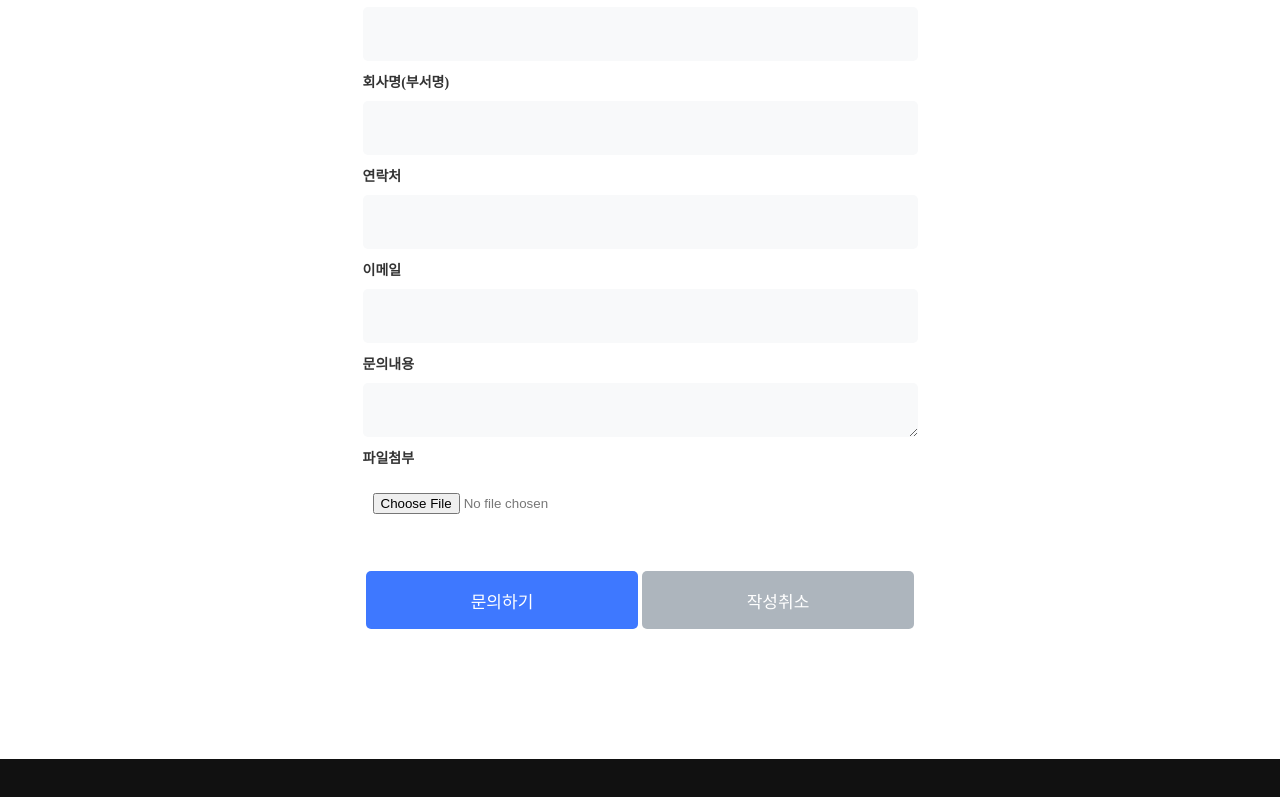
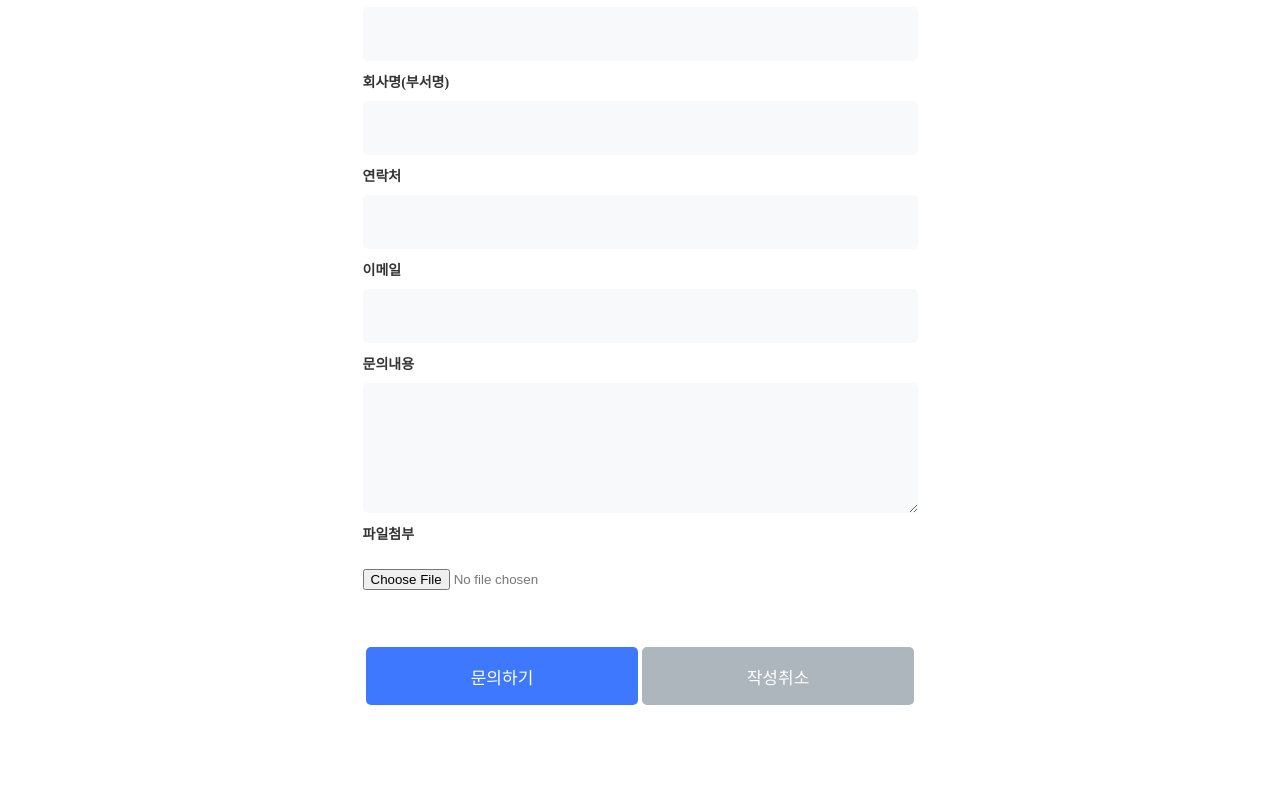
Before and after one commit to chaeyunkim/visualplan_kim, a plain HTML site: page contact.html in a window 1280 px wide. Shown: the part 497-1294 px from the top of the page. Drawn offline with Linux system fonts and the light colour scheme.

Commit message:
컨택트 페이지 1차 수정

```diff
--- a/css/contact.css
+++ b/css/contact.css
@@ -10,12 +10,12 @@
 #contact_section .contact_form .contact_width{width:555px; margin:0 auto;}
 #contact_section .contact_form .contact_width label{display:block; text-align:left; font-size:14px; color:#333; font-weight:bold;}
 #contact_section .contact_form .contact_width input,
-#contact_section .contact_form .contact_width select,
-#contact_section .contact_form .contact_width textarea
+#contact_section .contact_form .contact_width select
 {display: block; width:100%; height:54px; line-height: 54px; border:none; border-radius:5px; background:#f8f9fa; color:#777; margin:10px 0; padding:0 10px;}
-#contact_section .contact_form .contact_width input[type=file]{background:none; vertical-align:;}
+#contact_section .contact_form .contact_width textarea{display: block; width:100%; border:none; border-radius:5px; background:#f8f9fa; color:#777; margin:10px 0; padding:0 10px; height: 130px;}
+/* #contact_section .contact_form .contact_width input[type=file]{background:none; height: auto;} */
 
-
+#contact_section .contact_form .contact_width #contact_file{background:none; height: auto; padding:0; }
 
 
 
```
Also changed, not shown: contact.html (+1 -1 lines).
